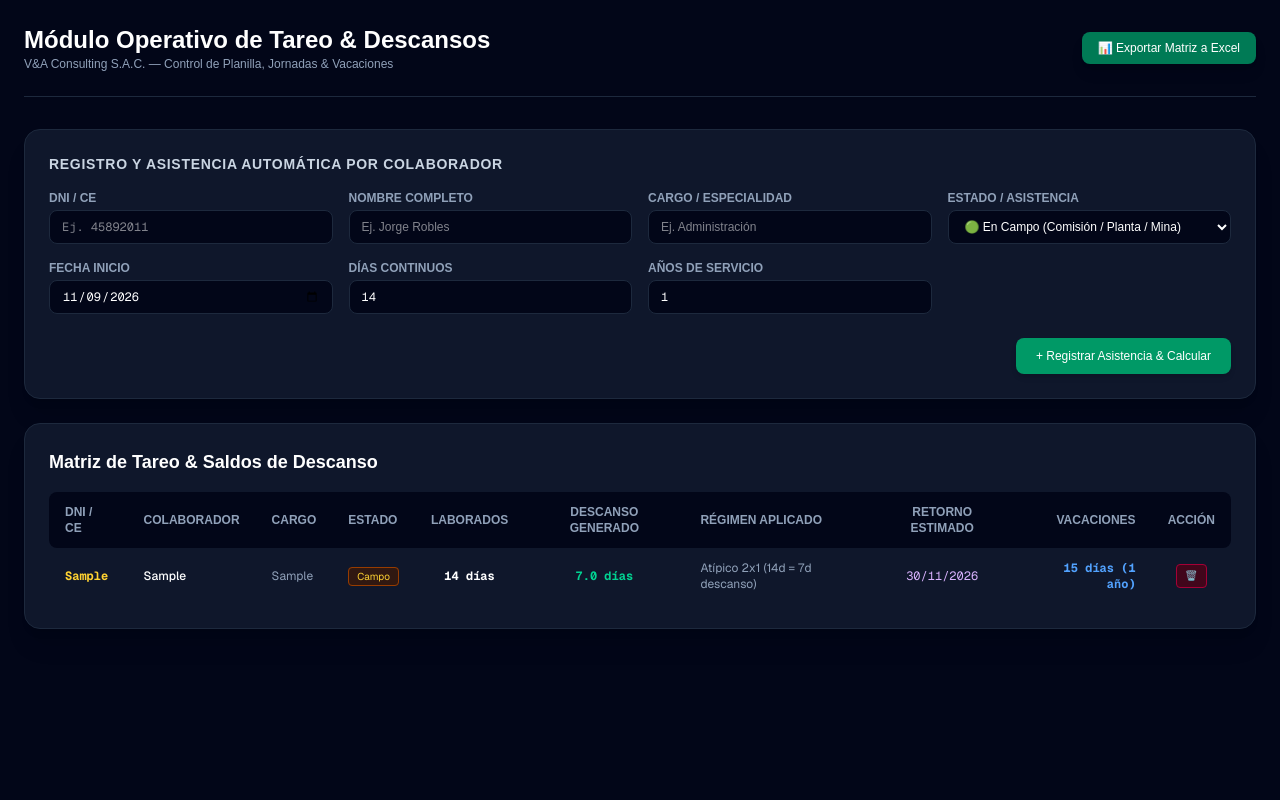
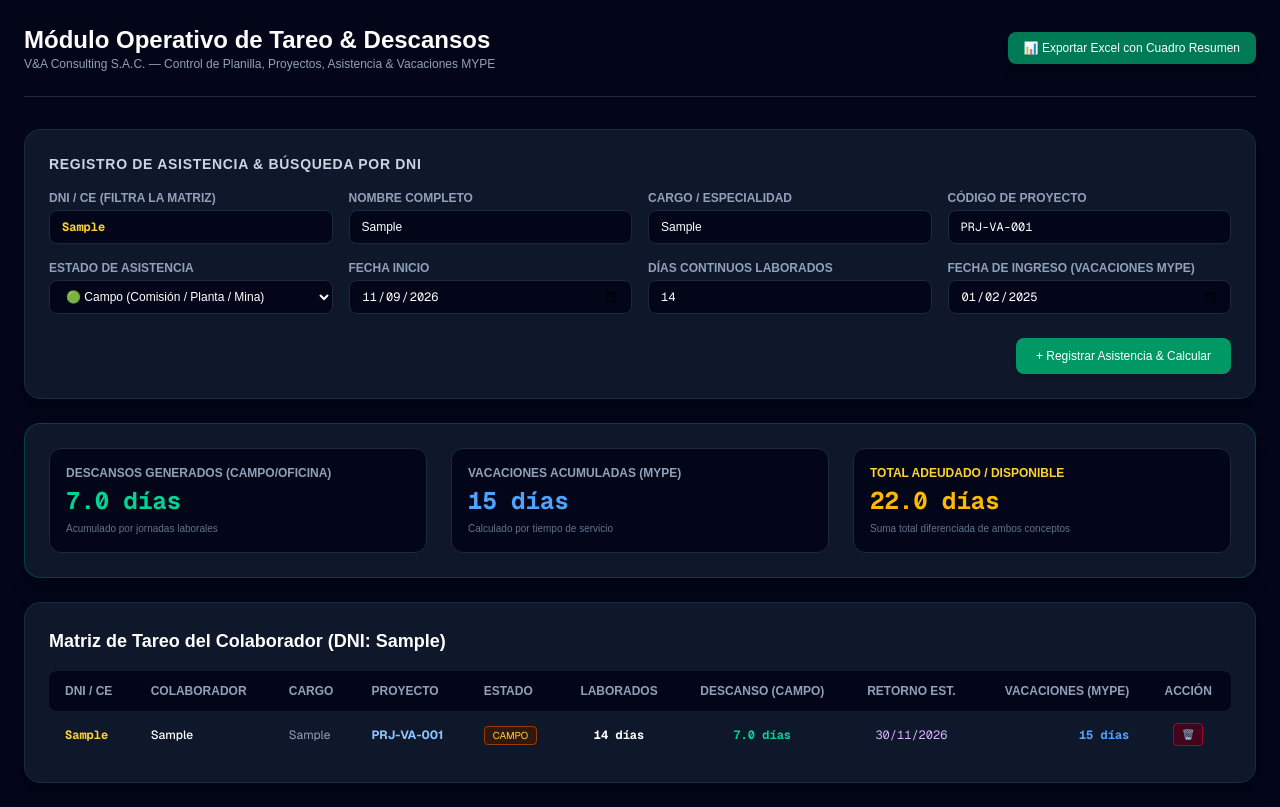
Before and after one commit to jroblestinajeros-lab/Control-de-vencimientos, a Next.js app: page /tareo in a window 1280 px wide. Both pictures are taken after typing "Sample", "Sample", "Sample" into the empty fields and a click on the button "+ Registrar Asistencia & Calcular". Built offline with nearby package versions, Linux system fonts and the light colour scheme.

Commit message:
Update page.tsx

```diff
--- a/app/tareo/page.tsx
+++ b/app/tareo/page.tsx
@@ -6,49 +6,70 @@ import * as XLSX from 'xlsx';
 
 interface WorkShift {
   id: string;
+  documentId: string;
   workerName: string;
-  documentId: string;
   position: string;
-  dailyStatus: 'campo' | 'oficina' | 'libre';
+  projectCode: string;
+  dailyStatus: 'campo' | 'oficina' | 'libre' | 'tardanza' | 'falta' | 'descanso_medico';
   startDate: string;
   daysWorked: number;
-  yearsOfService: number;
+  hireDate: string;
 }
 
 export default function TareoPage() {
   const router = useRouter();
   const [loading, setLoading] = useState(true);
 
+  const [documentId, setDocumentId] = useState('');
   const [workerName, setWorkerName] = useState('');
-  const [documentId, setDocumentId] = useState('');
   const [position, setPosition] = useState('');
-  const [dailyStatus, setDailyStatus] = useState<'campo' | 'oficina' | 'libre'>('campo');
+  const [projectCode, setProjectCode] = useState('PRJ-VA-001');
+  const [dailyStatus, setDailyStatus] = useState<'campo' | 'oficina' | 'libre' | 'tardanza' | 'falta' | 'descanso_medico'>('campo');
   const [startDate, setStartDate] = useState(new Date().toISOString().slice(0, 10));
   const [daysWorked, setDaysWorked] = useState<string>('14');
-  const [yearsOfService, setYearsOfService] = useState<string>('1');
+  const [hireDate, setHireDate] = useState('2025-01-02');
 
   const [shifts, setShifts] = useState<WorkShift[]>([]);
+  const [registryDatabase, setRegistryDatabase] = useState<Record<string, { workerName: string; position: string; hireDate: string }>>({});
 
   useEffect(() => {
     const savedShifts = localStorage.getItem('va_tareo_shifts');
+    const savedRegistry = localStorage.getItem('va_registry_db');
     if (savedShifts) setShifts(JSON.parse(savedShifts));
+    if (savedRegistry) setRegistryDatabase(JSON.parse(savedRegistry));
     setLoading(false);
   }, []);
 
-  function calculateRestDays(days: number, status: 'campo' | 'oficina' | 'libre') {
-    if (status === 'libre') return 0;
+  // Autocompletar al escribir el DNI / CE
+  const handleDocumentIdChange = (val: string) => {
+    setDocumentId(val);
+    if (registryDatabase[val]) {
+      setWorkerName(registryDatabase[val].workerName);
+      setPosition(registryDatabase[val].position);
+      setHireDate(registryDatabase[val].hireDate || '2025-01-02');
+    }
+  };
 
-    // Tanto para Oficina como para Campo Corto (hasta 13 días), aplica la regla 5x2 (5 días trabajo = 2 días descanso)
-    if (status === 'oficina' || days < 14) {
+  function calculateRestDays(days: number, status: string) {
+    if (status === 'libre' || status === 'falta' || status === 'descanso_medico') return 0;
+
+    // Oficina o Campo Corto (< 14 días) -> Regla 5x2
+    if (status === 'oficina' || status === 'tardanza' || days < 14) {
       return Math.floor(days / 5) * 2 + (days % 5) * 0.4;
     }
 
-    // Régimen Atípico en Campo (>= 14 días continuos en proporción 2x1)
+    // Régimen Atípico en Campo (>= 14 días en proporción 2x1)
     return days / 2;
   }
 
-  function calculateVacationDays(years: number) {
-    return Math.floor(years) * 15;
+  function calculateVacationDays(hireStr: string) {
+    if (!hireStr) return 0;
+    const hireD = new Date(hireStr);
+    const today = new Date();
+    const diffTime = Math.abs(today.getTime() - hireD.getTime());
+    const diffDays = diffTime / (1000 * 60 * 60 * 24);
+    const yearsOfService = diffDays / 365;
+    return Math.floor(yearsOfService) * 15;
   }
 
   function calculateReturnDate(start: string, workedDays: number, restDays: number) {
@@ -61,67 +82,114 @@ export default function TareoPage() {
   const handleAddShift = (e: React.FormEvent) => {
     e.preventDefault();
     const dWorked = parseInt(daysWorked) || 0;
-    const yService = parseFloat(yearsOfService) || 0;
-    if (dWorked <= 0 && dailyStatus !== 'libre') return;
+    if (dWorked <= 0 && ['campo', 'oficina', 'tardanza'].includes(dailyStatus)) return;
+
+    const trimmedDni = documentId.trim();
+    const updatedRegistry = {
+      ...registryDatabase,
+      [trimmedDni]: { workerName, position, hireDate }
+    };
+    setRegistryDatabase(updatedRegistry);
+    localStorage.setItem('va_registry_db', JSON.stringify(updatedRegistry));
 
     const newRecord: WorkShift = {
       id: Date.now().toString(),
+      documentId: trimmedDni,
       workerName: workerName || 'Colaborador',
-      documentId: documentId || 'S/D',
-      position: position || 'Técnico / Operativo',
+      position: position || 'Técnico',
+      projectCode: projectCode || 'PRJ-GENERAL',
       dailyStatus,
       startDate,
-      daysWorked: dailyStatus === 'libre' ? 0 : dWorked,
-      yearsOfService: yService,
+      daysWorked: ['libre', 'falta', 'descanso_medico'].includes(dailyStatus) ? 0 : dWorked,
+      hireDate,
     };
 
     const updated = [newRecord, ...shifts];
     setShifts(updated);
     localStorage.setItem('va_tareo_shifts', JSON.stringify(updated));
 
-    setWorkerName('');
-    setDocumentId('');
-    setPosition('');
-      setDaysWorked('14');
+    setDaysWorked('14');
   };
 
   const handleDeleteShift = (id: string) => {
-    if (!confirm('¿Deseas eliminar este registro de tareo?')) return;
+    if (!confirm('¿Deseas eliminar este registro?')) return;
     const updated = shifts.filter((s) => s.id !== id);
     setShifts(updated);
     localStorage.setItem('va_tareo_shifts', JSON.stringify(updated));
   };
 
+  // Filtrar la matriz exclusivamente para el DNI que se está ingresando
+  const activeDni = documentId.trim();
+  const filteredShifts = activeDni
+    ? shifts.filter((s) => s.documentId === activeDni)
+    : [];
+
+  // Calcular totales acumulados diferenciados para el colaborador en pantalla
+  const totalRestGenerated = filteredShifts.reduce((acc, s) => acc + calculateRestDays(s.daysWorked, s.dailyStatus), 0);
+  const totalVacationGenerated = filteredShifts.length > 0 ? calculateVacationDays(filteredShifts[0].hireDate) : calculateVacationDays(hireDate);
+
   const exportToExcel = () => {
+    const wb = XLSX.utils.book_new();
+
+    // Hoja 1: Detalle de Tareo
     const dataToExport = shifts.map((s) => {
       const rest = calculateRestDays(s.daysWorked, s.dailyStatus);
-      const vacations = calculateVacationDays(s.yearsOfService);
+      const vacations = calculateVacationDays(s.hireDate);
       const returnDate = calculateReturnDate(s.startDate, s.daysWorked, rest);
 
       return {
         'DNI / CE': s.documentId,
         'Nombre del Colaborador': s.workerName,
         'Cargo / Especialidad': s.position,
-        'Estado / Modalidad': s.dailyStatus === 'campo' ? 'Campo' : s.dailyStatus === 'oficina' ? 'Oficina' : 'Día Libre',
+        'Código Proyecto': s.projectCode,
+        'Estado / Asistencia': s.dailyStatus.toUpperCase(),
         'Fecha Inicio': s.startDate,
         'Días Laborados': s.daysWorked,
         'Días Descanso Generados': rest.toFixed(1),
-        'Régimen / Cálculo':
-          s.dailyStatus === 'libre'
-            ? 'N/A'
-            : s.dailyStatus === 'oficina' || s.daysWorked < 14
-            ? '5x2 (Oficina / Campo Corto)'
-            : 'Atípico 2x1 (≥14 días)',
-        'Fecha Retorno Estimada': returnDate,
-        'Años de Servicio': s.yearsOfService,
-        'Días Vacaciones Acumuladas': vacations,
+        'Fecha Retorno': returnDate,
+        'Fecha Ingreso': s.hireDate,
+        'Vacaciones Acumuladas (días)': vacations,
       };
     });
+    const wsDetail = XLSX.utils.json_to_sheet(dataToExport);
+    XLSX.utils.book_append_sheet(wb, wsDetail, 'Detalle_Tareo');
 
-    const wb = XLSX.utils.book_new();
-    const ws = XLSX.utils.json_to_sheet(dataToExport);
-    XLSX.utils.book_append_sheet(wb, ws, 'Tareo_Descansos');
-    XLSX.writeFile(wb, `Matriz_Tareo_VA_Consulting.xlsx`);
+    // Hoja 2: Cuadro Resumen por Colaborador con ítems diferenciados
+    const summaryMap: Record<string, { dni: string; name: string; position: string; totalCampo: number; totalDescanso: number; vacs: number; project: string }> = {};
+
+    shifts.forEach((s) => {
+      if (!summaryMap[s.documentId]) {
+        summaryMap[s.documentId] = {
+          dni: s.documentId,
+          name: s.workerName,
+          position: s.position,
+          totalCampo: 0,
+          totalDescanso: 0,
+          vacs: calculateVacationDays(s.hireDate),
+          project: s.projectCode,
+        };
+      }
+      summaryMap[s.documentId].totalDescanso += calculateRestDays(s.daysWorked, s.dailyStatus);
+      if (s.dailyStatus === 'campo') {
+        summaryMap[s.documentId].totalCampo += s.daysWorked;
+      }
+    });
+
+    const summaryData = Object.values(summaryMap).map((item) => ({
+      'DNI / CE': item.dni,
+      'Colaborador': item.name,
+      'Cargo': item.position,
+      'Proyecto Asignado': item.project,
+      'Total Días Campo': item.totalCampo,
+      'Total Descansos Generados (Campo/Oficina)': Number(item.totalDescanso.toFixed(1)),
+      'Días Vacaciones (MYPE)': item.vacs,
+      'TOTAL ACUMULADO (Descansos + Vacaciones)': Number((item.totalDescanso + item.vacs).toFixed(1)),
+    }));
+
+    const wsSummary = XLSX.utils.json_to_sheet(summaryData);
+    XLSX.utils.book_append_sheet(wb, wsSummary, 'Resumen_Por_Colaborador');
+
+    XLSX.writeFile(wb, `Reporte_Tareo_Consolidado_VA.xlsx`);
   };
 
   if (loading) return null;
@@ -132,7 +200,7 @@ export default function TareoPage() {
         <div>
           <h1 className="text-2xl font-bold text-white">Módulo Operativo de Tareo & Descansos</h1>
           <p className="text-xs text-slate-400">
-            V&A Consulting S.A.C. — Control de Planilla, Jornadas & Vacaciones
+            V&A Consulting S.A.C. — Control de Planilla, Proyectos, Asistencia & Vacaciones MYPE
           </p>
         </div>
 
@@ -141,7 +209,7 @@ export default function TareoPage() {
             onClick={exportToExcel}
             className="bg-emerald-700 hover:bg-emerald-600 text-white font-medium text-xs px-4 py-2 rounded-lg transition-colors shadow-lg"
           >
-            📊 Exportar Matriz a Excel
+            📊 Exportar Excel con Cuadro Resumen
           </button>
         )}
       </header>
@@ -149,19 +217,19 @@ export default function TareoPage() {
       <section className="max-w-7xl mx-auto space-y-6">
         <div className="bg-slate-900 border border-slate-800 rounded-2xl p-6 shadow-xl space-y-4">
           <h2 className="text-sm font-semibold text-slate-300 uppercase tracking-wider">
-            Registro y Asistencia Automática por Colaborador
+            Registro de Asistencia & Búsqueda por DNI
           </h2>
 
           <form onSubmit={handleAddShift} className="grid grid-cols-1 sm:grid-cols-2 lg:grid-cols-4 gap-4">
             <div>
-              <label className="block text-xs font-semibold text-slate-400 uppercase mb-1">DNI / CE</label>
+              <label className="block text-xs font-semibold text-slate-400 uppercase mb-1">DNI / CE (Filtra la matriz)</label>
               <input
                 type="text"
-                placeholder="Ej. 45892011"
+                placeholder="Ej. 455742820"
                 value={documentId}
-                onChange={(e) => setDocumentId(e.target.value)}
+                onChange={(e) => handleDocumentIdChange(e.target.value)}
                 required
-                className="w-full bg-slate-950 border border-slate-800 rounded-lg px-3 py-2 text-xs text-white font-mono focus:outline-none focus:border-emerald-500"
+                className="w-full bg-slate-950 border border-slate-800 rounded-lg px-3 py-2 text-xs text-amber-300 font-mono font-bold focus:outline-none focus:border-emerald-500"
               />
             </div>
 
@@ -190,15 +258,30 @@ export default function TareoPage() {
             </div>
 
             <div>
-              <label className="block text-xs font-semibold text-slate-400 uppercase mb-1">Estado / Asistencia</label>
+              <label className="block text-xs font-semibold text-slate-400 uppercase mb-1">Código de Proyecto</label>
+              <input
+                type="text"
+                placeholder="Ej. PRJ-2026-001"
+                value={projectCode}
+                onChange={(e) => setProjectCode(e.target.value)}
+                required
+                className="w-full bg-slate-950 border border-slate-800 rounded-lg px-3 py-2 text-xs text-white font-mono focus:outline-none focus:border-emerald-500"
+              />
+            </div>
+
+            <div>
+              <label className="block text-xs font-semibold text-slate-400 uppercase mb-1">Estado de Asistencia</label>
               <select
                 value={dailyStatus}
-                onChange={(e) => setDailyStatus(e.target.value as 'campo' | 'oficina' | 'libre')}
-                className="w-full bg-slate-950 border border-slate-800 rounded-lg px-3 py-2 text-xs text-white focus:outline-none focus:border-emerald-500 font-medium text-emerald-400"
+                onChange={(e) => setDailyStatus(e.target.value as any)}
+                className="w-full bg-slate-950 border border-slate-800 rounded-lg px-3 py-2 text-xs text-white font-medium focus:outline-none focus:border-emerald-500"
               >
-                <option value="campo">🟢 En Campo (Comisión / Planta / Mina)</option>
-                <option value="oficina">🔵 En Oficina (Sede Administrativa)</option>
+                <option value="campo">🟢 Campo (Comisión / Planta / Mina)</option>
+                <option value="oficina">🔵 Oficina (Sede Administrativa)</option>
                 <option value="libre">⚪ Día Libre / Descanso</option>
+                <option value="tardanza">🟡 Tardanza</option>
+                <option value="falta">🔴 Falta</option>
+                <option value="descanso_medico">🟣 Descanso Médico</option>
               </select>
             </div>
 
@@ -214,27 +297,25 @@ export default function TareoPage() {
             </div>
 
             <div>
-              <label className="block text-xs font-semibold text-slate-400 uppercase mb-1">Días Continuos</label>
+              <label className="block text-xs font-semibold text-slate-400 uppercase mb-1">Días Continuos Laborados</label>
               <input
                 type="number"
                 min="0"
                 value={daysWorked}
                 onChange={(e) => setDaysWorked(e.target.value)}
-                required={dailyStatus !== 'libre'}
-                disabled={dailyStatus === 'libre'}
+                disabled={['libre', 'falta', 'descanso_medico'].includes(dailyStatus)}
                 className="w-full bg-slate-950 border border-slate-800 rounded-lg px-3 py-2 text-white font-mono text-xs focus:outline-none focus:border-emerald-500 disabled:opacity-50"
               />
             </div>
 
             <div>
-              <label className="block text-xs font-semibold text-slate-400 uppercase mb-1">Años de Servicio</label>
+              <label className="block text-xs font-semibold text-slate-400 uppercase mb-1">Fecha de Ingreso (Vacaciones MYPE)</label>
               <input
-                type="number"
-                min="0"
-                step="1"
-                value={yearsOfService}
-                onChange={(e) => setYearsOfService(e.target.value)}
-                className="w-full bg-slate-950 border border-slate-800 rounded-lg px-3 py-2 text-white font-mono text-xs focus:outline-none focus:border-emerald-500"
+                type="date"
+                value={hireDate}
+                onChange={(e) => setHireDate(e.target.value)}
+                required
+                className="w-full bg-slate-950 border border-slate-800 rounded-lg px-3 py-2 text-xs text-white font-mono focus:outline-none focus:border-emerald-500"
               />
             </div>
 
@@ -249,11 +330,40 @@ export default function TareoPage() {
           </form>
         </div>
 
+        {/* Panel de Resumen Diferenciado para el Colaborador en Consulta */}
+        {activeDni && (
+          <div className="bg-slate-900 border border-emerald-800/60 rounded-2xl p-6 shadow-xl grid grid-cols-1 md:grid-cols-3 gap-6">
+            <div className="bg-slate-950 p-4 rounded-xl border border-slate-800">
+              <h3 className="text-xs font-semibold text-slate-400 uppercase">Descansos Generados (Campo/Oficina)</h3>
+              <p className="text-2xl font-bold text-emerald-400 font-mono mt-1">{totalRestGenerated.toFixed(1)} días</p>
+              <p className="text-[10px] text-slate-500 mt-1">Acumulado por jornadas laborales</p>
+            </div>
+
+            <div className="bg-slate-950 p-4 rounded-xl border border-slate-800">
+              <h3 className="text-xs font-semibold text-slate-400 uppercase">Vacaciones Acumuladas (MYPE)</h3>
+              <p className="text-2xl font-bold text-blue-400 font-mono mt-1">{totalVacationGenerated} días</p>
+              <p className="text-[10px] text-slate-500 mt-1">Calculado por tiempo de servicio</p>
+            </div>
+
+            <div className="bg-slate-950 p-4 rounded-xl border border-slate-800">
+              <h3 className="text-xs font-semibold text-amber-300 uppercase">Total Adeudado / Disponible</h3>
+              <p className="text-2xl font-bold text-amber-400 font-mono mt-1">{(totalRestGenerated + totalVacationGenerated).toFixed(1)} días</p>
+              <p className="text-[10px] text-slate-500 mt-1">Suma total diferenciada de ambos conceptos</p>
+            </div>
+          </div>
+        )}
+
         <div className="bg-slate-900 border border-slate-800 rounded-2xl p-6 shadow-xl space-y-4">
-          <h2 className="text-lg font-semibold text-white">Matriz de Tareo & Saldos de Descanso</h2>
-          {shifts.length === 0 ? (
+          <h2 className="text-lg font-semibold text-white">
+            Matriz de Tareo del Colaborador {activeDni ? `(DNI: ${activeDni})` : '— (Ingrese un DNI arriba para filtrar)'}
+          </h2>
+          {!activeDni ? (
+            <p className="text-xs text-amber-400/80 text-center py-6 bg-slate-950 rounded-xl border border-slate-800">
+              ⚠️ Ingrese o digite un número de DNI / CE en la parte superior para visualizar únicamente sus registros correspondientes.
+            </p>
+          ) : filteredShifts.length === 0 ? (
             <p className="text-xs text-slate-500 text-center py-6">
-              No hay jornadas registradas. Completa el formulario superior para registrar asistencia y calcular descansos.
+              No se encontraron registros de tareo para el DNI {activeDni}.
             </p>
           ) : (
             <div className="overflow-x-auto">
@@ -263,19 +373,19 @@ export default function TareoPage() {
                     <th className="px-4 py-3 rounded-l-lg">DNI / CE</th>
                     <th className="px-4 py-3">Colaborador</th>
                     <th className="px-4 py-3">Cargo</th>
+                    <th className="px-4 py-3">Proyecto</th>
                     <th className="px-4 py-3">Estado</th>
                     <th className="px-4 py-3 text-center">Laborados</th>
-                    <th className="px-4 py-3 text-center">Descanso Generado</th>
-                    <th className="px-4 py-3">Régimen Aplicado</th>
-                    <th className="px-4 py-3 text-center">Retorno Estimado</th>
-                    <th className="px-4 py-3 text-right">Vacaciones</th>
+                    <th className="px-4 py-3 text-center">Descanso (Campo)</th>
+                    <th className="px-4 py-3 text-center">Retorno Est.</th>
+                    <th className="px-4 py-3 text-right">Vacaciones (MYPE)</th>
                     <th className="px-4 py-3 text-center rounded-r-lg">Acción</th>
                   </tr>
                 </thead>
                 <tbody className="divide-y divide-slate-800">
-                  {shifts.map((s) => {
+                  {filteredShifts.map((s) => {
                     const rest = calculateRestDays(s.daysWorked, s.dailyStatus);
-                    const vacations = calculateVacationDays(s.yearsOfService);
+                    const vacations = calculateVacationDays(s.hireDate);
                     const returnDate = calculateReturnDate(s.startDate, s.daysWorked, rest);
 
                     return (
@@ -283,30 +393,28 @@ export default function TareoPage() {
                         <td className="px-4 py-3 text-amber-300 font-bold">{s.documentId}</td>
                         <td className="px-4 py-3 font-medium text-white font-sans">{s.workerName}</td>
                         <td className="px-4 py-3 font-sans text-slate-400">{s.position}</td>
+                        <td className="px-4 py-3 font-sans font-bold text-blue-300">{s.projectCode}</td>
                         <td className="px-4 py-3 font-sans">
                           <span className={`px-2 py-0.5 rounded text-[10px] border ${
                             s.dailyStatus === 'campo'
                               ? 'bg-amber-950/60 border-amber-800 text-amber-300'
                               : s.dailyStatus === 'oficina'
                               ? 'bg-blue-950/60 border-blue-800 text-blue-300'
+                              : s.dailyStatus === 'tardanza'
+                              ? 'bg-yellow-950/60 border-yellow-800 text-yellow-300'
+                              : s.dailyStatus === 'falta'
+                              ? 'bg-rose-950/60 border-rose-800 text-rose-300'
+                              : s.dailyStatus === 'descanso_medico'
+                              ? 'bg-purple-950/60 border-purple-800 text-purple-300'
                               : 'bg-slate-800 border-slate-700 text-slate-300'
                           }`}>
-                            {s.dailyStatus === 'campo' ? 'Campo' : s.dailyStatus === 'oficina' ? 'Oficina' : 'Día Libre'}
+                            {s.dailyStatus.replace('_', ' ').toUpperCase()}
                           </span>
                         </td>
                         <td className="px-4 py-3 text-center font-bold text-white">{s.daysWorked} días</td>
                         <td className="px-4 py-3 text-center font-bold text-emerald-400">{rest.toFixed(1)} días</td>
-                        <td className="px-4 py-3 font-sans text-xs text-slate-400">
-                          {s.dailyStatus === 'libre'
-                            ? 'N/A (Día Libre)'
-                            : s.dailyStatus === 'oficina' || s.daysWorked < 14
-                            ? '5x2 (Campo Corto / Oficina)'
-                            : 'Atípico 2x1 (14d = 7d descanso)'}
-                        </td>
                         <td className="px-4 py-3 text-center text-purple-300">{returnDate}</td>
-                        <td className="px-4 py-3 text-right font-bold text-blue-400">
-                          {vacations} días ({s.yearsOfService} año{s.yearsOfService !== 1 ? 's' : ''})
-                        </td>
+                        <td className="px-4 py-3 text-right font-bold text-blue-400">{vacations} días</td>
                         <td className="px-4 py-3 text-center">
                           <button
                             onClick={() => handleDeleteShift(s.id)}
```
